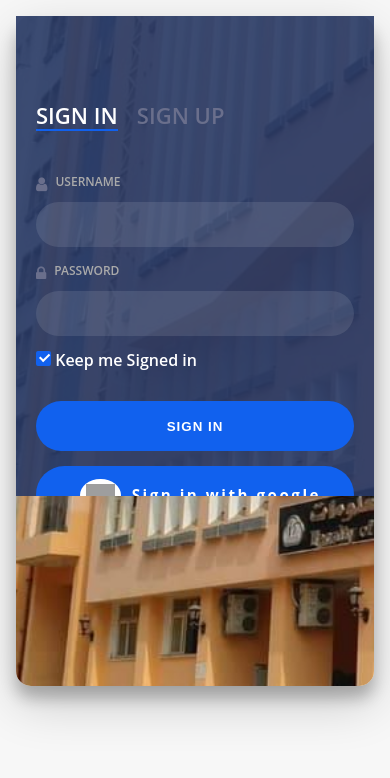
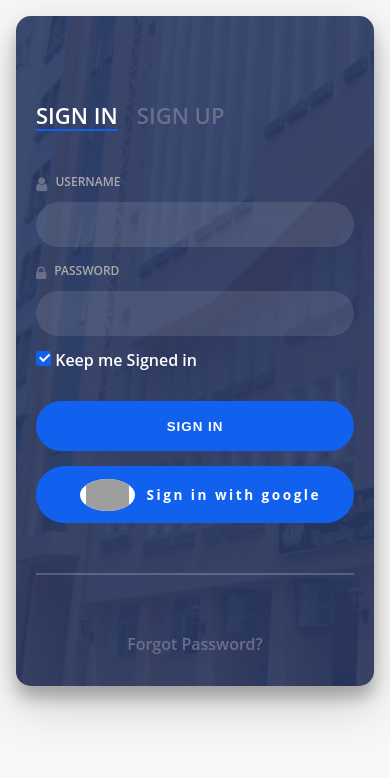
Before and after one commit to MohamedSaid7102/website---FCIMU, a website built with Parcel: page links/Sign-in.html in a window 390 px wide. Shown: the top 778 px of the page. Built offline with nearby package versions, Linux system fonts and the light colour scheme; grey boxes are pictures that could not be loaded.

Commit message:
sign in page update

```diff
--- a/links/Sign-in-style.css
+++ b/links/Sign-in-style.css
@@ -78,8 +78,9 @@ a {
   border-radius: 15px;
 }
 .login-html {
+  border-radius: 15px;
   width: 100%;
-  height: max-content;
+  height: 100%;
   position: absolute;
   padding: 90px 70px 50px 70px;
   background: rgba(40, 57, 101, 0.9);
@@ -351,7 +352,7 @@ a {
 }
 @media only screen and (max-width: 500px) {
   .googel-btn-text {
-    font-size: 95%;
+    font-size: 85%;
   }
 }
 
```
